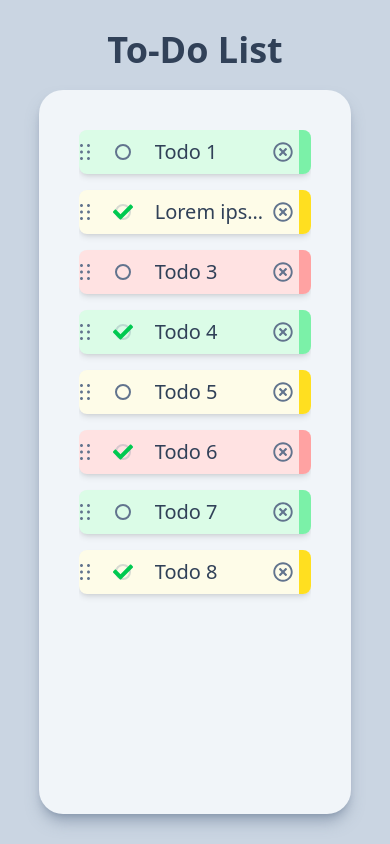
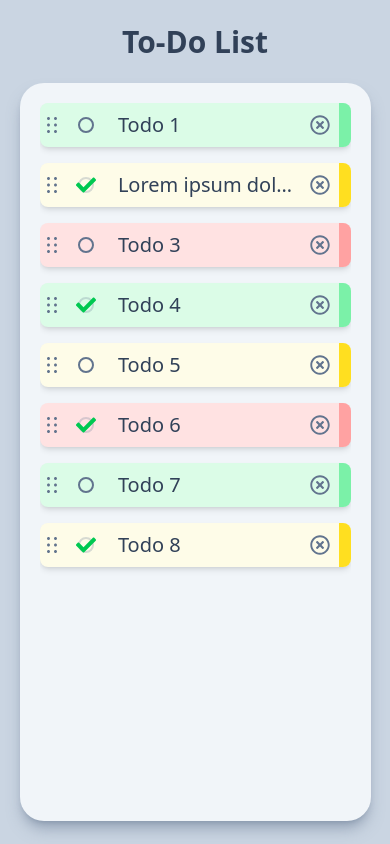
Before and after one commit to AlexBatistta/todo-list, a React (Vite) app: page / in a window 390 px wide. Built offline with nearby package versions, Linux system fonts and the light colour scheme.

Commit message:
smaller padding on mobile

```diff
--- a/src/App.tsx
+++ b/src/App.tsx
@@ -15,8 +15,10 @@ export const App = (): JSX.Element => {
 	};
 
 	return (
-		<div className="flex flex-col justify-around items-center bg-slate-300 w-full h-screen py-5">
-			<h1 className="text-4xl font-bold text-slate-700">To-Do List</h1>
+		<div className='flex flex-col justify-around items-center bg-slate-300 w-full h-screen py-3 lg:py-5'>
+			<h1 className='text-3xl lg:text-4xl font-bold text-slate-700'>
+				To-Do List
+			</h1>
 			<Todos
 				todos={todos}
 				onRemove={handleRemove}
--- a/src/components/Todo.tsx
+++ b/src/components/Todo.tsx
@@ -39,7 +39,7 @@ export const Todo: React.FC<Props> = ({
 			className={`flex justify-between items-center py-2 rounded-lg shadow-md gap-4 ${priorityClasses[priority]} w-full overflow-hidden`}
 		>
 			<div
-				className='relative text-2xl flex justify-center items-center  text-slate-500 cursor-grab active:cursor-grabbing w-6 h-7'
+				className='relative text-2xl flex justify-start items-center  text-slate-500 cursor-grab active:cursor-grabbing w-6 h-7'
 				{...dragHandleProps?.attributes}
 				{...dragHandleProps?.listeners}
 			>
--- a/src/components/Todos.tsx
+++ b/src/components/Todos.tsx
@@ -41,7 +41,7 @@ function SortableItem({
 	};
 
 	return (
-		<li ref={setNodeRef} style={style} className="w-full">
+		<li ref={setNodeRef} style={style} className='w-full'>
 			<Todo
 				id={todo.id}
 				title={todo.title}
@@ -81,8 +81,8 @@ export const Todos: React.FC<Props> = ({ todos, onRemove, onReorder }) => {
 				items={todos.map((t) => t.id)}
 				strategy={verticalListSortingStrategy}
 			>
-				<div className="bg-slate-100 w-[80%] h-[90%] p-10 rounded-3xl shadow-lg shadow-slate-500/50 flex flex-col justify-between gap-2">
-					<ul className="flex flex-col h-full gap-4 overflow-y-auto pb-4">
+				<div className='bg-slate-100 w-[90%] lg:w-[80%] h-[90%] p-5 lg:p-10 rounded-3xl shadow-lg shadow-slate-500/50 flex flex-col justify-between gap-2'>
+					<ul className='flex flex-col h-full gap-4 overflow-y-auto pb-4'>
 						{todos.map((todo) => (
 							<SortableItem
 								key={todo.id}
```
